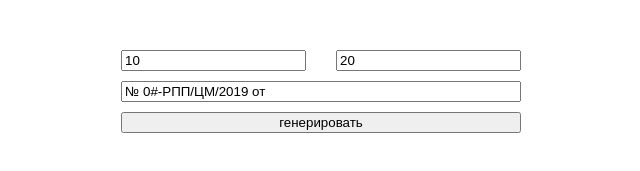
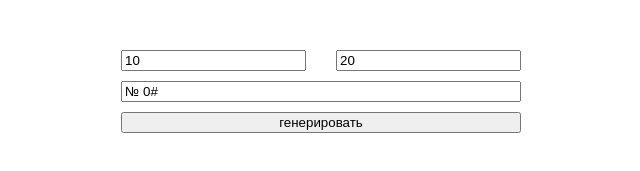
Before and after one commit to vdadonov/koza, a Svelte app: page / in a window 1280 px wide. Shown: the top 171 px of the page, without its empty margins (319-959 px from the left). Built offline with nearby package versions, Linux system fonts and the light colour scheme.

Commit message:
change defaut text

```diff
--- a/src/components/Generator.svelte
+++ b/src/components/Generator.svelte
@@ -2,7 +2,7 @@
   const formData = {
     minLimit: 10,
     maxLimit: 20,
-    text: '№ 0#-РПП/ЦМ/2019 от',
+    text: '№ 0#',
   };
 
   let generatorData = [];
@@ -75,7 +75,7 @@
     </div>
 
     <div class="ui-generator-text">
-      <input bind:value={formData.text} placeholder="текст, изменяемые цифры обвести ##" type="text" />
+      <input new-password bind:value={formData.text} placeholder="текст, изменяемые цифры обвести ##" type="text" />
     </div>
 
     <div class="ui-generator-button">
```
